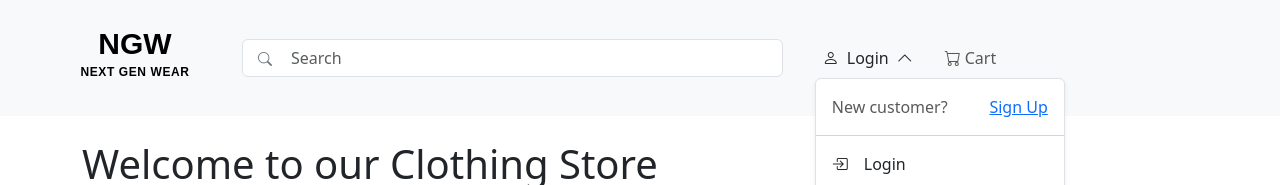
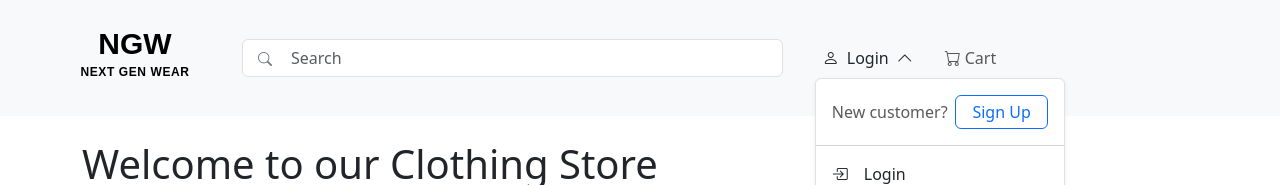
Before and after one commit to parthgoyal13/e-commerceWeb-frontend, a React (Vite) app: page / in a window 1280 px wide. Both pictures are taken after a click on the button "Login". Shown: the top 185 px of the page. Built offline with nearby package versions, Linux system fonts and the light colour scheme.

Commit message:
added border to signup

```diff
--- a/src/components/Header.jsx
+++ b/src/components/Header.jsx
@@ -179,7 +179,7 @@ const Header = () => {
                           <span>New customer?</span>
                           <Link
                             to="/signup"
-                            className="text-primary text-decoration-underline"
+                            className="text-primary text-decoration-none border border-primary rounded px-3 py-1"
                             onClick={() => setShowLoginDropdown(false)}
                           >
                             Sign Up
```
